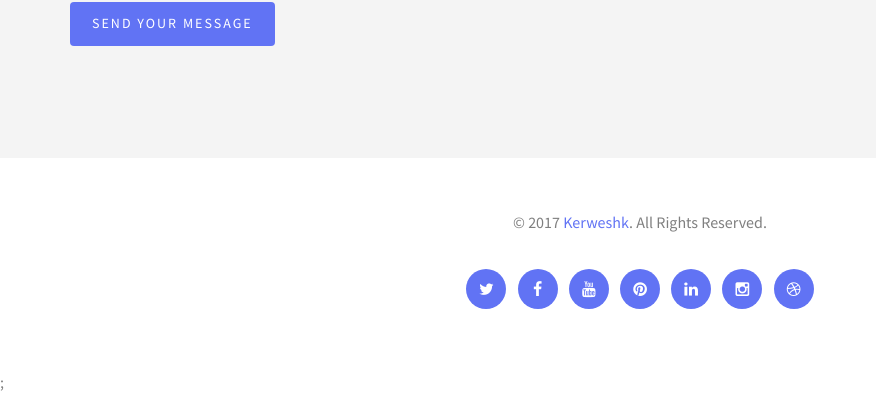
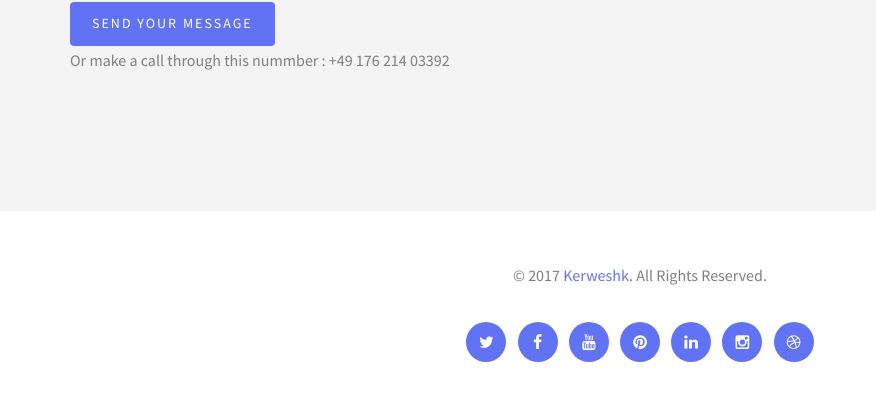
Before and after one commit to naabbassi/hewir, a PHP site: page / in a window 1280 px wide. Shown: the part 5390-5810 px from the top of the page, without its empty margins (0-876 px from the left). Before the commit the page ends 5781 px from the top, so only its background shows below. Run offline with PHP 8.4, Linux system fonts and the light colour scheme; some web fonts are replaced.

Commit message:
contact info

```diff
--- a/partials/contact.php
+++ b/partials/contact.php
@@ -29,6 +29,7 @@
 							<button type="submit" class="btn btn-defaul btn-primary">Send your message</button>
 							</form>
 					<!-- Contact form -->
+					<p>Or make a call through this nummber : +49 176 214 03392</p>
 				</div>
 				<div class="col-md-6">
 					<!--Google Map-->
```
